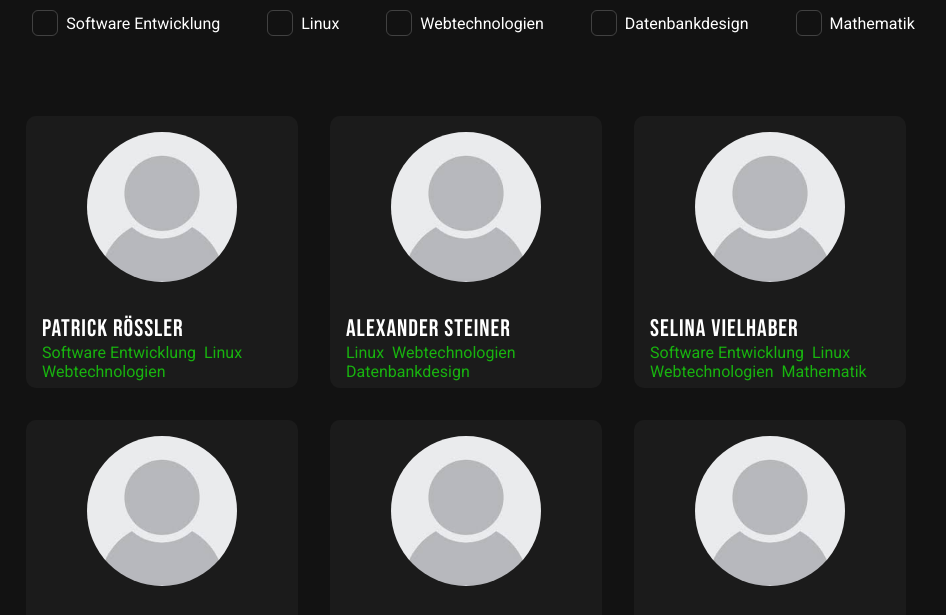
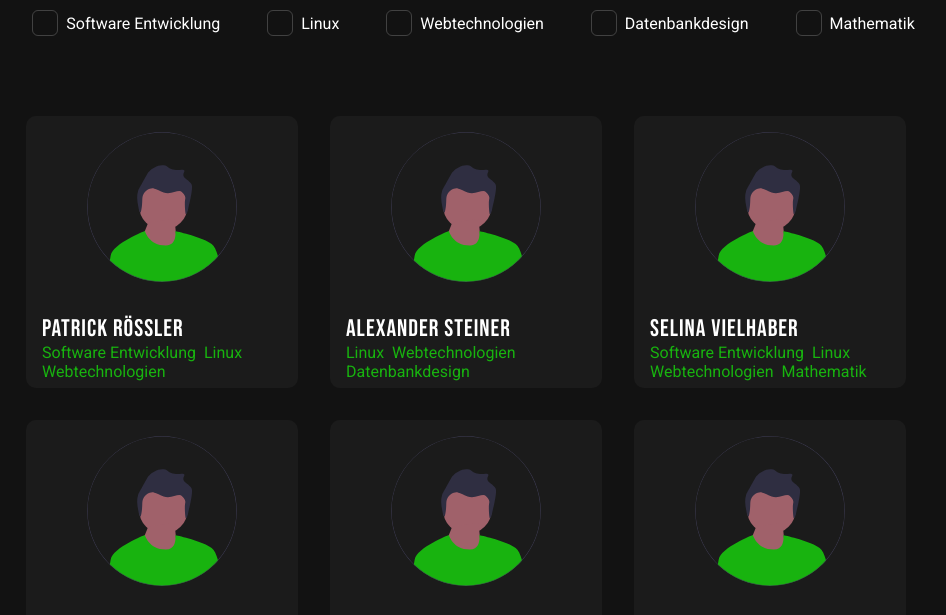
Before and after one commit to RossOnDev/ClassM8, a plain HTML site: page index.html in a window 1280 px wide. Shown: the part 179-794 px from the top of the page, without its empty margins (174-1120 px from the left). Drawn offline with Linux system fonts and the light colour scheme.

Commit message:
Umlaute Convert

```diff
--- a/assets/js/utils/DataGenerator.js
+++ b/assets/js/utils/DataGenerator.js
@@ -19,98 +19,98 @@ export default class DataGenerator {
                 "Rössler",
                 ["Software Entwicklung", "Linux", "Webtechnologien"],
                 "patrick@roessler.at",
-                "assets/img/avatars/avatar.jpg"
+                "assets/img/avatars/pp_dummy.svg"
             ),
             new User(
                 "Alexander",
                 "Steiner",
                 ["Linux", "Webtechnologien", "Datenbankdesign"],
                 "patrick@roessler.at",
-                "assets/img/avatars/avatar.jpg"
+                "assets/img/avatars/pp_dummy.svg"
             ),
             new User(
                 "Selina",
                 "Vielhaber",
                 ["Software Entwicklung", "Linux", "Webtechnologien", "Mathematik"],
                 "patrick@roessler.at",
-                "assets/img/avatars/avatar.jpg"
+                "assets/img/avatars/pp_dummy.svg"
             ),
             new User(
                 "Patrick",
                 "Rössler",
                 ["Software Entwicklung", "Linux", "Webtechnologien"],
                 "patrick@roessler.at",
-                "assets/img/avatars/avatar.jpg"
+                "assets/img/avatars/pp_dummy.svg"
             ),
             new User(
                 "Patrick",
                 "Rössler",
                 ["Software Entwicklung", "Linux", "Webtechnologien"],
                 "patrick@roessler.at",
-                "assets/img/avatars/avatar.jpg"
+                "assets/img/avatars/pp_dummy.svg"
             ),
             new User(
                 "Patrick",
                 "Rössler",
                 ["Software Entwicklung", "Linux", "Webtechnologien"],
                 "patrick@roessler.at",
-                "assets/img/avatars/avatar.jpg"
+                "assets/img/avatars/pp_dummy.svg"
             ),
             new User(
                 "Patrick",
                 "Rössler",
                 ["Software Entwicklung", "Linux", "Webtechnologien"],
                 "patrick@roessler.at",
-                "assets/img/avatars/avatar.jpg"
+                "assets/img/avatars/pp_dummy.svg"
             ),
             new User(
                 "Patrick",
                 "Rössler",
                 ["Software Entwicklung", "Linux", "Webtechnologien"],
                 "patrick@roessler.at",
-                "assets/img/avatars/avatar.jpg"
+                "assets/img/avatars/pp_dummy.svg"
             ),
             new User(
                 "Patrick",
                 "Rössler",
                 ["Software Entwicklung", "Linux", "Webtechnologien"],
                 "patrick@roessler.at",
-                "assets/img/avatars/avatar.jpg"
+                "assets/img/avatars/pp_dummy.svg"
             ),
             new User(
                 "Patrick",
                 "Rössler",
                 ["Software Entwicklung", "Linux", "Webtechnologien"],
                 "patrick@roessler.at",
-                "assets/img/avatars/avatar.jpg"
+                "assets/img/avatars/pp_dummy.svg"
             ),
             new User(
                 "Patrick",
                 "Rössler",
                 ["Software Entwicklung", "Linux", "Webtechnologien"],
                 "patrick@roessler.at",
-                "assets/img/avatars/avatar.jpg"
+                "assets/img/avatars/pp_dummy.svg"
             ),
             new User(
                 "Patrick",
                 "Rössler",
                 ["Software Entwicklung", "Linux", "Webtechnologien"],
                 "patrick@roessler.at",
-                "assets/img/avatars/avatar.jpg"
+                "assets/img/avatars/pp_dummy.svg"
             ),
             new User(
                 "Patrick",
                 "Rössler",
                 ["Software Entwicklung", "Linux", "Webtechnologien"],
                 "patrick@roessler.at",
-                "assets/img/avatars/avatar.jpg"
+                "assets/img/avatars/pp_dummy.svg"
             ),
             new User(
                 "Patrick",
                 "Rössler",
                 ["Software Entwicklung", "Linux", "Webtechnologien"],
                 "patrick@roessler.at",
-                "assets/img/avatars/avatar.jpg"
+                "assets/img/avatars/pp_dummy.svg"
             ),
         );
         return users;
--- a/assets/js/utils/RenderModule.js
+++ b/assets/js/utils/RenderModule.js
@@ -24,10 +24,11 @@ export default class RenderModule {
         let cardsHTML = "";
         users.forEach(user => {
             const fullName = user.firstName + " " + user.lastName;
-            const profileUrl = "./profiles/" + user.firstName.toLowerCase() + "_" + user.lastName.toLowerCase() + ".html";
+            const profileUrl = "./profiles/" + this.convertUmlauts(user.firstName.toLowerCase())
+                + "_" + this.convertUmlauts(user.lastName.toLowerCase()) + ".html";
 
             cardsHTML += "<div class=\"card\" onclick=\"window.location = '" + profileUrl + "'\">\n" +
-                "                    <img src=\"assets/img/avatars/avatar.jpg\" alt='Image of "+ fullName +"'>\n" +
+                "                    <img src='" + user.profilePic  + "' alt='Image of "+ fullName +"'>\n" +
                 "                    <div class=\"card-desc\">\n" +
                 "                        <h6>" + fullName +"</h6>\n" +
                 "                        <div class=\"skill-list\">\n";
@@ -40,4 +41,19 @@ export default class RenderModule {
         })
         document.getElementById("cards").innerHTML = cardsHTML;
     }
+
+    /**
+     * @param word {string}
+     */
+    convertUmlauts(word)
+    {
+        word = word.replace("ö", "oe");
+        word = word.replace("ä", "ae");
+        word = word.replace("ü", "ue");
+        word = word.replace("Ü", "Ue");
+        word = word.replace("Ö", "Oe");
+        word = word.replace("Ä", "Ae");
+
+        return word;
+    }
 }
--- a/index.html
+++ b/index.html
@@ -22,17 +22,7 @@
 
         <section id="profifiles">
             <div class="container" id="cards">
-                <div class="card" onclick="window.location = './profiles/alexander_steiner.html'">
-                    <img src="assets/img/avatars/avatar.jpg" alt="dummy avatar">
-                    <div class="card-desc">
-                        <h6>Juan Lopez</h6>
-                        <div class="skill-list">
-                            <a>Datenbank</a>
-                            <a>Software</a>
-                            <a>Informatik</a>
-                        </div>
-                    </div>
-                </div>
+                <!-- Dynamic rendering from ./assets/js/script.js -->
             </div>
         </section>
 
```
Also changed, not shown: assets/img/avatars/pp_dummy.svg (added).
